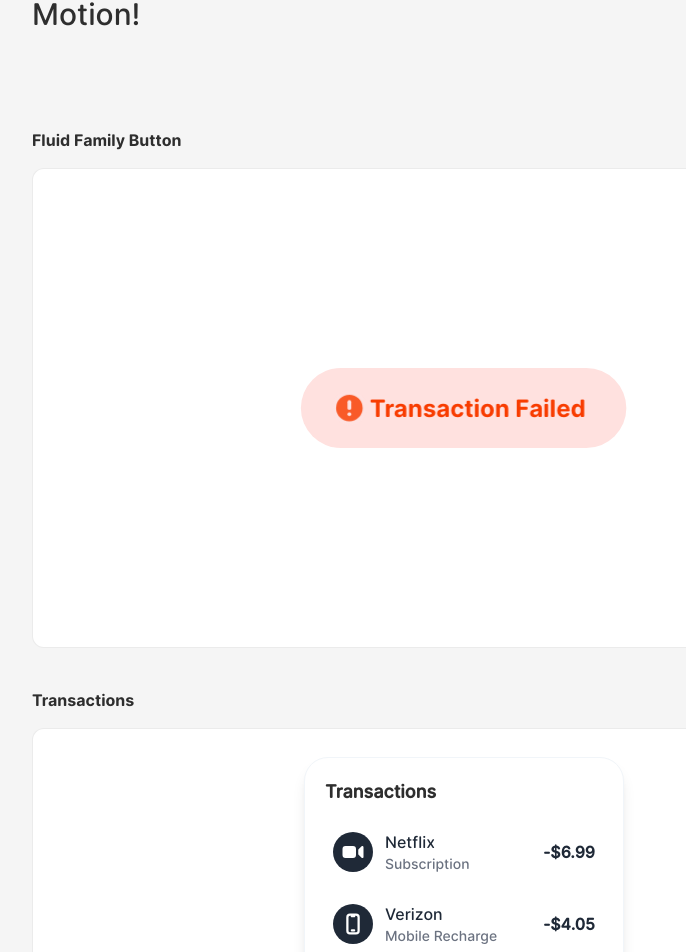
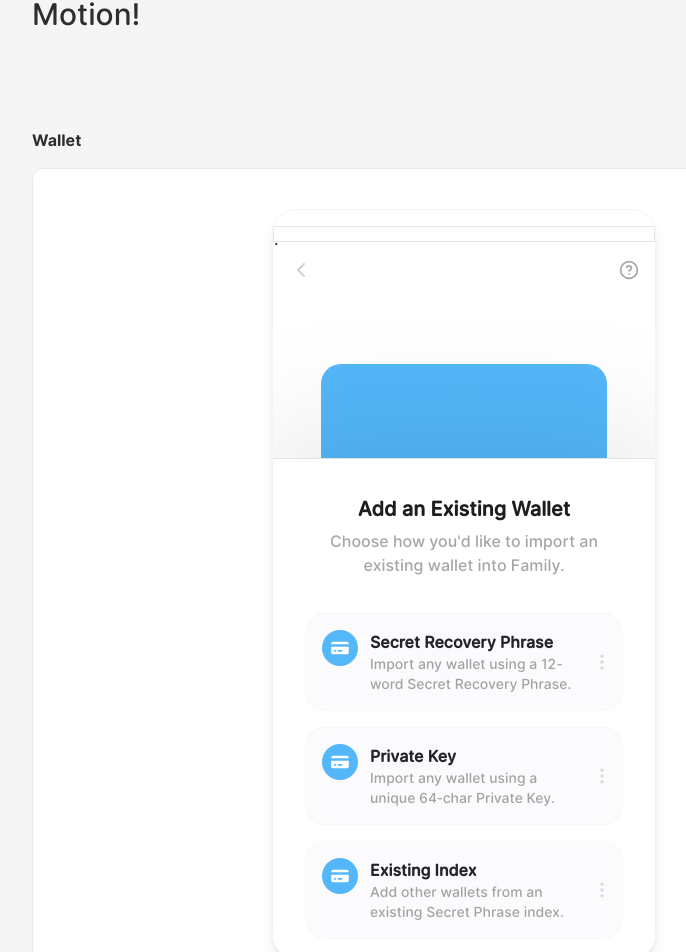
Before and after one commit to Saurabhdaswant/animations, a Next.js app: page / in a window 1280 px wide. Shown: the part 196-1148 px from the top of the page, without its empty margins (176-862 px from the left). Built offline with nearby package versions, Linux system fonts and the light colour scheme.

Commit message:
layout cleaning

```diff
--- a/src/app/page.tsx
+++ b/src/app/page.tsx
@@ -31,7 +31,7 @@
           crafted while learning Framer Motion!{" "}
         </p>
         <div className="mt-10 w-full">
-          {/* <Wallet /> */}
+          <Wallet />
           <FamilyButton />
           <Transactions />
           <CalendarWidget />
--- a/src/components/Wallet.tsx
+++ b/src/components/Wallet.tsx
@@ -116,6 +116,27 @@
                   <HelpCircle className="w-5 h-5" />
                 </button>
               </div>
+              <div className="absolute top-4 border w-full h-4 ">.</div>
+              {currentStep === "third" && (
+                <div className="absolute pr-5 border flex items-center  justify-center w-full  top-4">
+                  <motion.div
+                    layoutId="green-card"
+                    transition={{ duration: 0.4, ease: [0.25, 1, 0.5, 1] }}
+                    className="  mt-8   text-white w-8 mx-auto bg-opacity-30 bg-[#54B7F9]  h-5 flex items-center justify-center"
+                    style={{
+                      borderRadius: "4px",
+                    }}
+                  >
+                    <motion.div
+                      initial={{ opacity: 0 }}
+                      animate={{ opacity: 1 }}
+                      transition={{ delay: 0.08 }}
+                    >
+                      <LockClosedIcon className="w-3 h-3 text-[#54B7F9]" />
+                    </motion.div>
+                  </motion.div>
+                </div>
+              )}
               <AnimatePresence mode="sync">
                 {currentStep === "first" && (
                   <>
@@ -206,7 +227,7 @@
                   {currentStep === "third" && (
                     <motion.div
                       key="second2"
-                      className="p-8 absolute top-16 w-full "
+                      className="p-3 absolute top-16 w-full "
                     >
                       <motion.h2
                         initial={{ opacity: 0, y: 0, x: 100, scale: 0.9 }}
@@ -235,27 +256,6 @@
                   )}
                 </AnimatePresence>
 
-                {currentStep === "third" && (
-                  <div className="absolute pr-5  flex items-center  justify-center w-full  top-4">
-                    <motion.div
-                      layoutId="green-card"
-                      transition={{ duration: 0.4, ease: [0.25, 1, 0.5, 1] }}
-                      className="  mt-8   text-white w-8 mx-auto bg-opacity-30 bg-[#54B7F9]  h-5 flex items-center justify-center"
-                      style={{
-                        borderRadius: "4px",
-                      }}
-                    >
-                      <motion.div
-                        initial={{ opacity: 0 }}
-                        animate={{ opacity: 1 }}
-                        transition={{ delay: 0.08 }}
-                      >
-                        <LockClosedIcon className="w-3 h-3 text-[#54B7F9]" />
-                      </motion.div>
-                    </motion.div>
-                  </div>
-                )}
-
                 {(currentStep === "second" || currentStep === "third") && (
                   <>
                     <div className="h-[12rem] relative">
@@ -267,7 +267,7 @@
                               duration: 0.4,
                               ease: [0.25, 1, 0.5, 1],
                             }}
-                            className="bg-green-60  cursor-pointer mt-8 p-4 text-white w-[90%] mx-auto h-[12rem]"
+                            className="bg-green-60  cursor-pointer mt-14 p-4 text-white w-[95%] mx-auto h-[12rem]"
                             style={{
                               borderRadius: "20px",
                               background: "#54B7F9",
@@ -296,7 +296,7 @@
                         </div>
                       )}
                       {currentStep === "third" && (
-                        <div className="absolute -top-40 px-4 w-full">
+                        <div className="absolute -top-40 px-2 w-full">
                           {[...Array(1)].map((_, index) => (
                             <motion.div
                               className="bg-white rounded-[18px] w-full mt-8 shadow-2xl p-1.5"
@@ -318,7 +318,7 @@
               </div>
               <div className=" ">
                 <div
-                  className={` min-w-96  relative mt-10 opacity-50 mb-5 p-4 pt-5 ${
+                  className={` min-w-[340px]  relative mt-10 opacity-50 mb-5 p-4 pt-5 ${
                     currentStep === "third"
                       ? ""
                       : "border-t-2 border-dashed border-gray-200"
```
